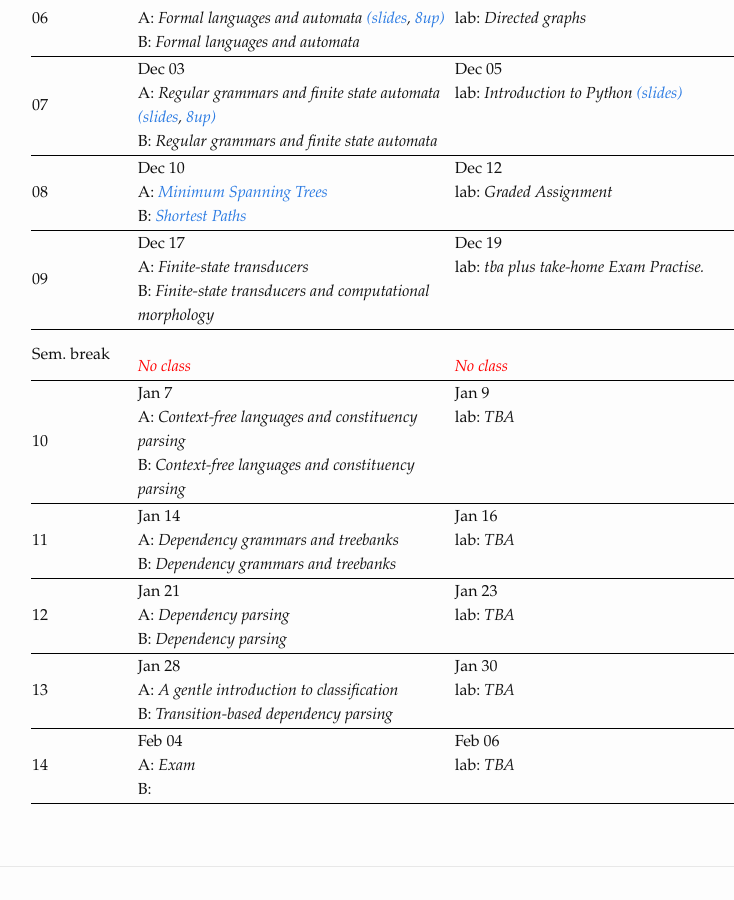
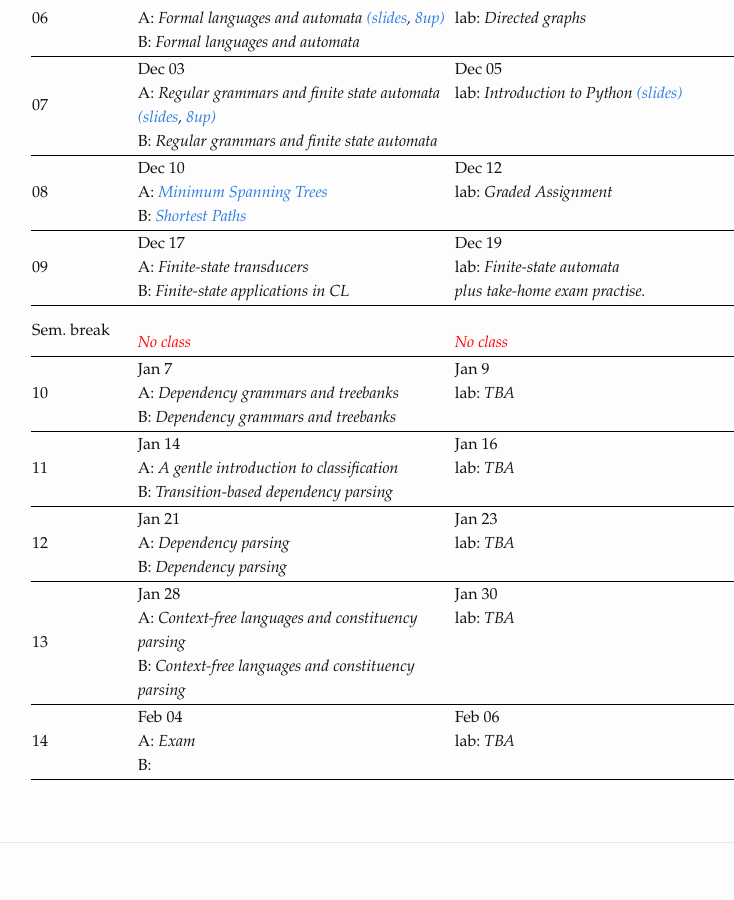
Before and after one commit to dsacl3-2018/dsacl3-2018.github.io, a Jekyll site: the page built from lectures.md, in a window 1280 px wide and 900 px high, scrolled down 1316 px. Shown: the whole window, without its empty margins (239-973 px from the left). Built offline with Jekyll 4.4.1, drawn with Linux system fonts in a browser that asks for light colours.

Commit message:
Update schedule.

```diff
--- a/_data/schedule.yml
+++ b/_data/schedule.yml
@@ -79,10 +79,10 @@
     Dec 17:
       topics:
         A: Finite-state transducers
-        B: Finite-state transducers and computational morphology
+        B: Finite-state applications in CL
     Dec 19:
       topics:
-        lab: tba plus take-home Exam Practise.
+        lab: Finite-state automata<br> plus take-home exam practise.
 - week: "Sem. break"
   dates:
     " ": ""
@@ -91,8 +91,8 @@
   dates:
     Jan 7:
       topics:
-        A: Context-free languages and constituency parsing
-        B: Context-free languages and constituency parsing
+        A: Dependency grammars and treebanks
+        B: Dependency grammars and treebanks
     Jan 9:
       topics:
         lab: TBA
@@ -100,8 +100,8 @@
   dates:
     Jan 14:
       topics:
-        A: Dependency grammars and treebanks
-        B: Dependency grammars and treebanks
+        A: A gentle introduction to classification
+        B: Transition-based dependency parsing
     Jan 16:
       topics:
         lab: TBA
@@ -118,8 +118,8 @@
   dates:
     Jan 28:
       topics:
-        A: A gentle introduction to classification
-        B: Transition-based dependency parsing
+        A: Context-free languages and constituency parsing
+        B: Context-free languages and constituency parsing
     Jan 30:
       topics:
         lab: TBA
```
